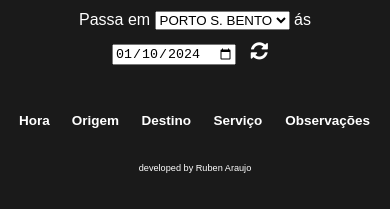
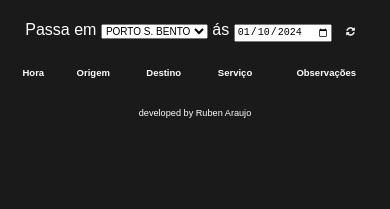
Before and after one commit to rubenaraujo/project_chronos, a plain HTML site: page index.html in a window 390 px wide. Shown: the part 57-266 px from the top of the page. Drawn offline with Linux system fonts and the light colour scheme; no server answers.

Commit message:
Add responsive styles
Signed-off-by: Ruben Araujo (CTW) <Ruben.Araujo@ctw.bmwgroup.com>

```diff
--- a/style.css
+++ b/style.css
@@ -113,10 +113,33 @@ tbody tr.hide {
     }
 
     th, td {
-        font-size: 13.5px;
+        font-size: 9.5px;
     }
     .channel-icon {
         max-height: 10px;
         margin-right: 2px;
       }
+
+    /* Add responsive styles here */
+    .time {
+        flex-direction: column;
+        align-items: center;
+    }
+
+    #where-am-i, #start-date, #fetch-button {
+        margin: 5px 0;
+        font-size: 10px;
+    }
+
+    #data-table {
+        margin: 0;
+    }
+
+    table {
+        font-size: 8px;
+    }
+
+    th, td {
+        padding: 5px;
+    }
 }
```
